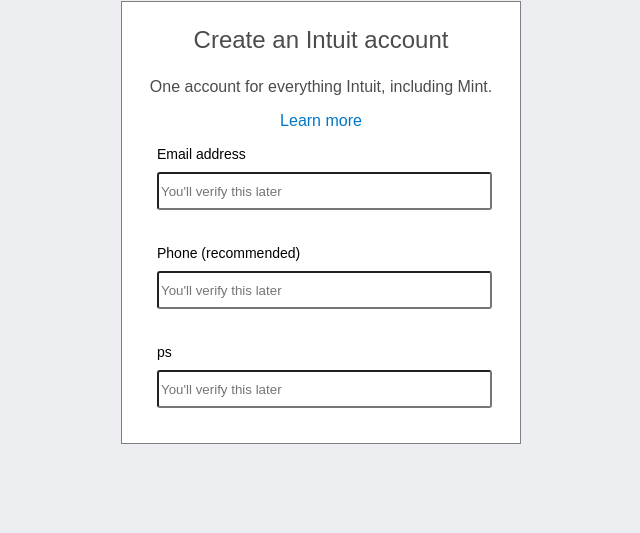
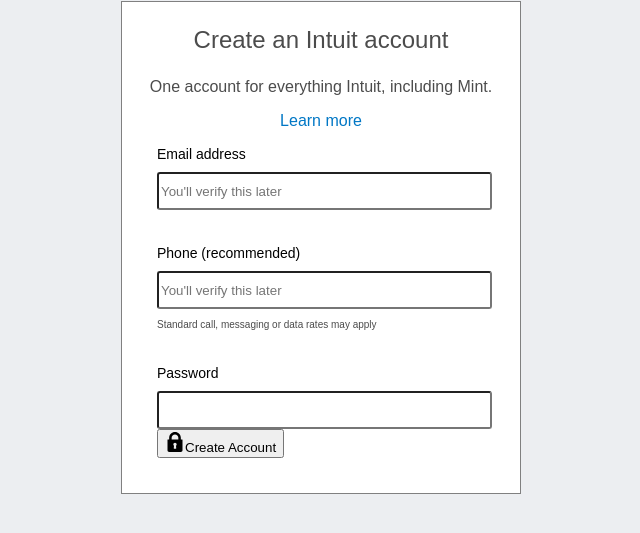
Before and after one commit to Alaska01/aye-rida-html-forms, a plain HTML site: page index.html in a window 1280 px wide. Shown: the part 207-740 px from the top of the page, without its empty margins (319-959 px from the left). Drawn offline with Linux system fonts and the light colour scheme.

Commit message:
created the signin button and added some styling

```diff
--- a/index.html
+++ b/index.html
@@ -29,15 +29,22 @@
         <form>
             <div class="form">
             <label>Email address</label>
-            <input class="input" type="email" placeholder="You'll verify this later" />
+            <input class="input" type="email" placeholder="You'll verify this later" required/>
             </div>
             <div class="form">
                 <label>Phone (recommended)</label>
-                <input class="input" type="tel" placeholder="You'll verify this later" />
+                <input class="input" type="tel" placeholder="You'll verify this later" required/>
+                <br>
+                <p id="message">Standard call, messaging or data rates may apply</p>
             </div>
             <div class="form">
-                <label>ps</label>
-                <input class="input" type="email" placeholder="You'll verify this later" />
+                <label>Password</label>
+                <input class="input" type="password"  required/>
+
+                <button id="Create-Account" type="submit" class="btn">
+                    <img id="signin-image" src="images/lock.svg"/>Create Account</button>
+
+
             </div>
     </form>
     </div>
--- a/styles.css
+++ b/styles.css
@@ -66,3 +66,11 @@
     margin-bottom:35px ;
 
 }
+#message{
+    font-size: 10px;
+}
+
+#signin-image{
+    height: 20px;
+    width: 20px;
+}
```
Also changed, not shown: images/lock.svg (added).
